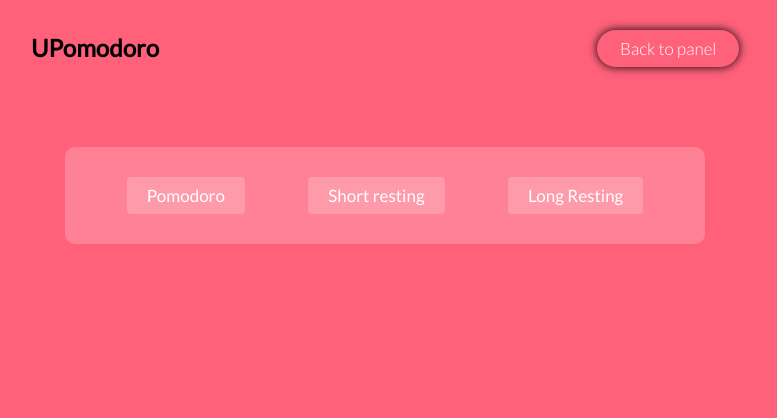
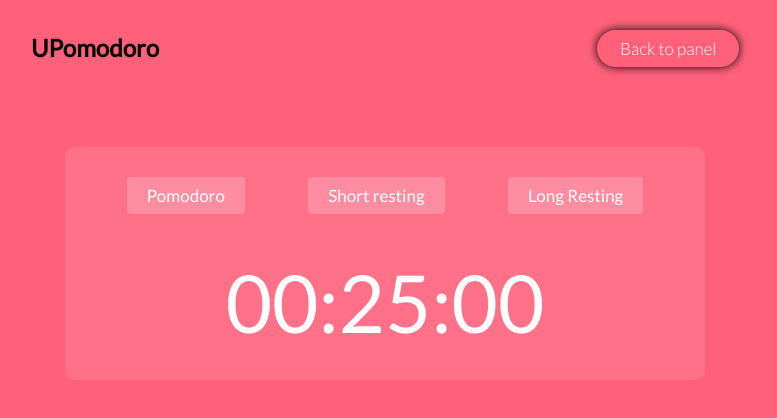
Before and after one commit to Kakaziu/pomodoro_client, a React (Vite) app: page /pomodoro/1 in a window 1280 px wide. Shown: the top 418 px of the page, without its empty margins (255-1032 px from the left). Built offline with nearby package versions, Linux system fonts and the light colour scheme; no server answers; some icons are missing.

Commit message:
feat: api connection get pomodoro

```diff
--- a/src/GlobalStyles.ts
+++ b/src/GlobalStyles.ts
@@ -7,4 +7,9 @@ export default createGlobalStyle`
         box-sizing: border-box;
         font-family: 'Lato', sans-serif;
     }
+
+    body{
+        width: 100%;
+        height: 100%;
+    }
 `;
--- a/src/components/PomodoroTimer/index.tsx
+++ b/src/components/PomodoroTimer/index.tsx
@@ -1,9 +1,34 @@
-import { FunctionComponent } from "react";
+import { FunctionComponent, useEffect, useState } from "react";
 import { PomodoroTimerTag } from "./styled";
 import { IPomodoroTime } from "./protocol";
 import { workingTheme, shortRestingTheme, longRestingTheme } from "../../theme";
+import Timer from "../Timer";
+import { useParams } from "react-router-dom";
+import api from "../../services/api";
+import { Pomodoro } from "../../store/modules/pomodoro/protocol";
 
 const PomodoroTimer: FunctionComponent<IPomodoroTime> = ({ setTheme }) => {
+  const [pomodoro, setPomodoro] = useState<Pomodoro | null>(null);
+  const params = useParams();
+
+  useEffect(() => {
+    async function getPomodoro() {
+      const { id } = params;
+
+      try {
+        const response = await api.get(`/pomodoros/${id}`);
+
+        if (response.status === 200) {
+          setPomodoro(response.data);
+        }
+      } catch (e) {
+        console.log(e);
+      }
+    }
+
+    getPomodoro();
+  }, []);
+
   return (
     <PomodoroTimerTag>
       <div>
@@ -13,6 +38,7 @@ const PomodoroTimer: FunctionComponent<IPomodoroTime> = ({ setTheme }) => {
         </button>
         <button onClick={() => setTheme(longRestingTheme)}>Long Resting</button>
       </div>
+      <Timer mainTime={pomodoro ? pomodoro.timeWorking : 1500} />
     </PomodoroTimerTag>
   );
 };
--- a/src/components/PomodoroTimer/styled.ts
+++ b/src/components/PomodoroTimer/styled.ts
@@ -4,7 +4,7 @@ export const PomodoroTimerTag = styled.div`
   width: 640px;
   margin: auto;
   text-align: center;
-  background-color: rgba(255, 255, 255, 0.2);
+  background-color: rgba(255, 255, 255, 0.1);
   margin-top: 50px;
   border-radius: 10px;
   padding: 30px;
--- /dev/null
+++ b/src/components/Timer/index.tsx
@@ -0,0 +1,10 @@
+import { FunctionComponent } from "react";
+import { ITimer } from "./protocol";
+import { TimerTag } from "./styled";
+import { secondsToTime } from "../../utils/secondsToTime";
+
+const Timer: FunctionComponent<ITimer> = ({ mainTime }) => {
+  return <TimerTag>{secondsToTime(mainTime)}</TimerTag>;
+};
+
+export default Timer;
--- /dev/null
+++ b/src/components/Timer/protocol.ts
@@ -0,0 +1,3 @@
+export interface ITimer {
+  mainTime: number;
+}
--- /dev/null
+++ b/src/components/Timer/styled.ts
@@ -0,0 +1,7 @@
+import styled from "styled-components";
+
+export const TimerTag = styled.div`
+  color: white;
+  margin-top: 40px;
+  font-size: 80px;
+`;
```
